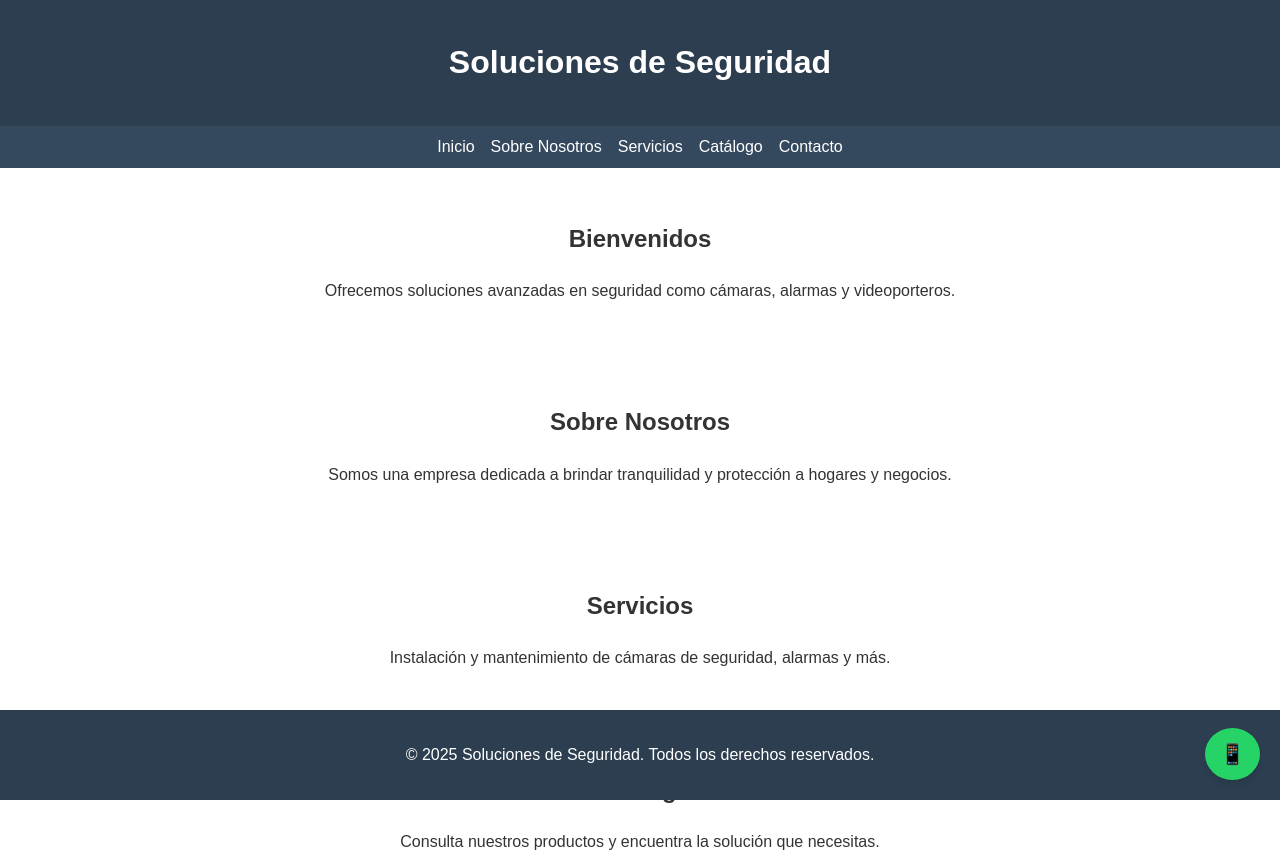
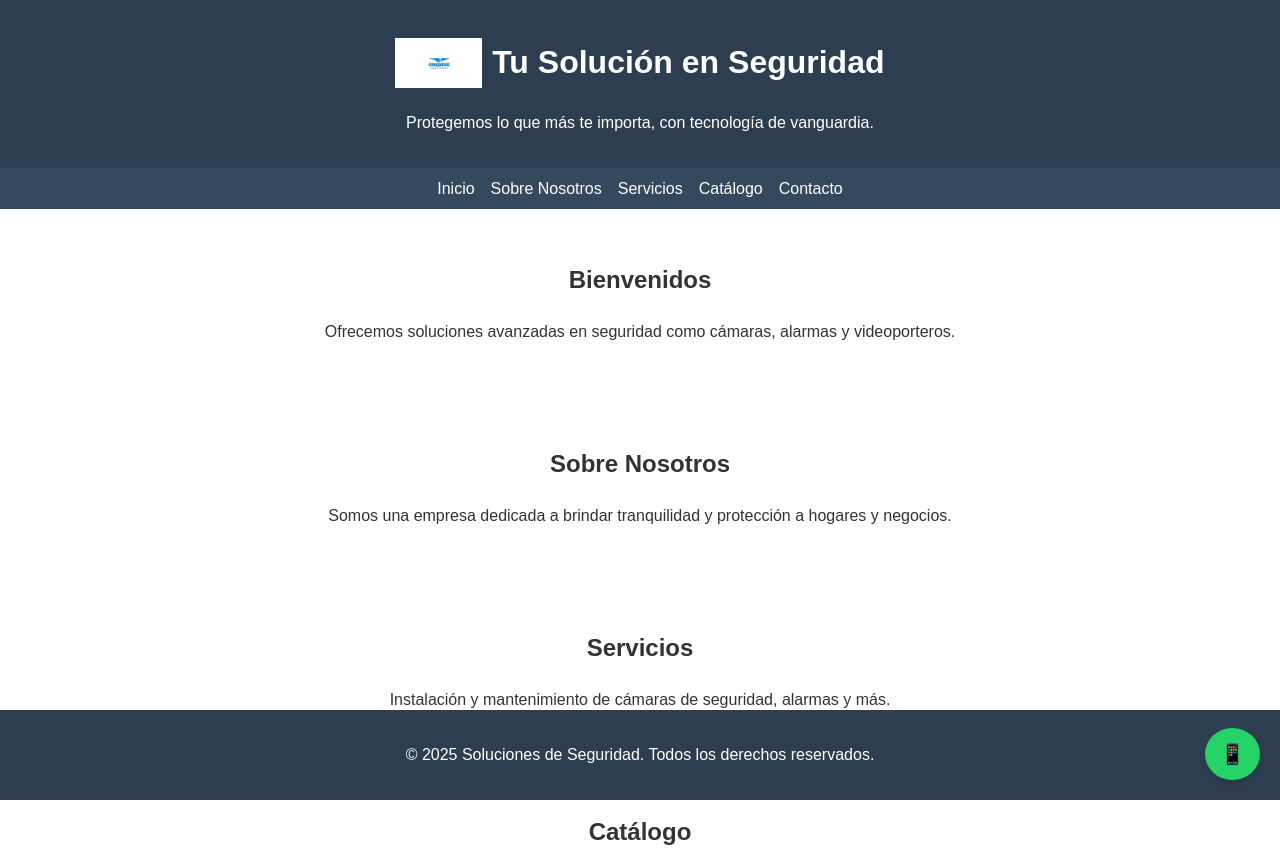
Before and after one commit to Coemse/COEMSE, a plain HTML site: page index.html in a window 1280 px wide. Shown: the top 858 px of the page. Drawn offline with Linux system fonts and the light colour scheme.

Commit message:
Update index.html

```diff
--- a/index.html
+++ b/index.html
@@ -3,7 +3,7 @@
 <head>
     <meta charset="UTF-8">
     <meta name="viewport" content="width=device-width, initial-scale=1.0">
-    <title>Soluciones de Seguridad</title>
+    <title>COEMSE</title>
     <style>
         body {
             font-family: Arial, sans-serif;
@@ -17,6 +17,15 @@
             color: #fff;
             padding: 1rem 0;
             text-align: center;
+        }
+        header h1 {
+            display: flex;
+            align-items: center;
+            justify-content: center;
+            gap: 10px;
+        }
+        header h1 img {
+            height: 50px;
         }
         nav {
             display: flex;
@@ -60,7 +69,11 @@
 </head>
 <body>
     <header>
-        <h1>Soluciones de Seguridad</h1>
+        <h1>
+            <img src="logo.png" alt="Logo de COEMSE">
+            Tu Solución en Seguridad
+        </h1>
+        <p>Protegemos lo que más te importa, con tecnología de vanguardia.</p>
     </header>
     <nav>
         <a href="#inicio">Inicio</a>
```
